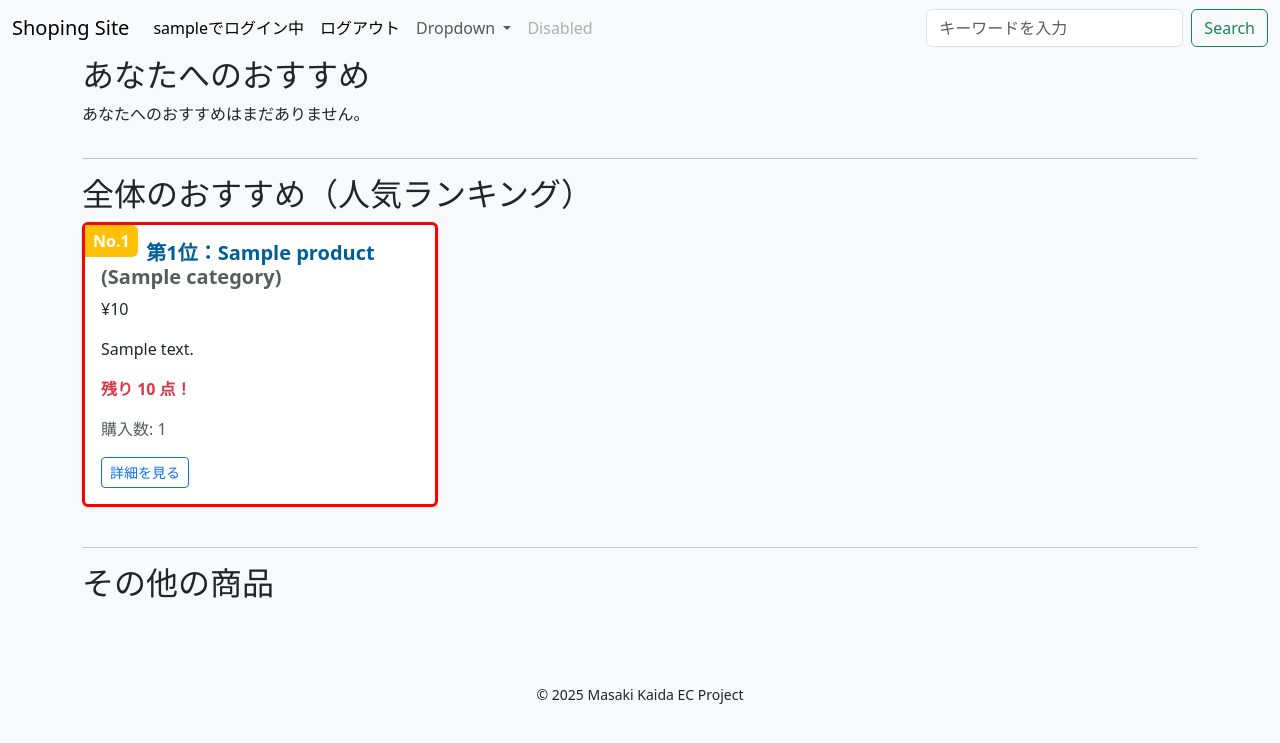
After one commit to maca-11/Shop_Django, a Django app: page /shopsite/recommend/ in a window 1280 px wide. The commit adds this page. Shown: the top 743 px of the page. Run offline with Django 4.2, Linux system fonts and the light colour scheme; a user stored in the database is signed in; tables that the repository leaves empty hold one stand-in row (values such as "Sample post"); some libraries are stand-ins or nearby versions.

Commit message:
お勧め機能

```diff
--- a/config/settings.py
+++ b/config/settings.py
@@ -41,6 +41,7 @@ INSTALLED_APPS = [
     'django_bootstrap5',
     'accounts.apps.AccountsConfig',
     'cart',
+    'widget_tweaks',
 ]
 
 MIDDLEWARE = [
--- a/shopsite/models.py
+++ b/shopsite/models.py
@@ -16,7 +16,6 @@ class Product(models.Model):
     price = models.DecimalField("価格", max_digits=10, decimal_places=2)
     stock = models.IntegerField("在庫数", default=0)
     author = models.ForeignKey(User, on_delete=models.CASCADE)  # ← 追加
-
 
     def __str__(self):
         return self.name
--- a/shopsite/urls.py
+++ b/shopsite/urls.py
@@ -15,4 +15,5 @@ urlpatterns = [
     path('<int:pk>/buy/', views.buy_product, name='buy'),  # ← これを追加！
     path('accounts/', include('accounts.urls')),  #
     path('cart/', include('cart.urls')),
+    path('recommend/', views.recommend_view, name='recommend'),
 ]
--- a/shopsite/views.py
+++ b/shopsite/views.py
@@ -10,11 +10,8 @@ from .models import Product
 from accounts.models import PurchaseHistory
 from django.contrib import messages
 
-
-
 # Create your views here.
 from django.views import generic    # 汎用ビューのインポート
-from .models import Product     # models.pyのArticleクラスをインポート
 
 def index(request):
     products = Product.objects.all()
@@ -117,3 +114,31 @@ def buy_product(request, pk):
         messages.warning(request, "申し訳ありません、在庫切れです。")
 
     return redirect('shopsite:detail', pk=pk)
+
+from django.db.models import Count
+
+@login_required
+def recommend_view(request):
+    # あなたへのおすすめ（購入履歴ベース）
+    categories = Product.objects.filter(
+        purchasehistory__user=request.user
+    ).values_list('category', flat=True).distinct()
+
+    recommended = Product.objects.filter(category__in=categories).exclude(
+        purchasehistory__user=request.user
+    ).distinct()[:5]
+
+    # 全体のおすすめ（購入数が多い順）
+    popular = Product.objects.annotate(
+        purchase_count=Count('purchasehistory')
+    ).order_by('-purchase_count')[:5]
+
+    # その他の商品（おすすめに含まれていないもの）
+    excluded_ids = list(recommended.values_list('id', flat=True)) + list(popular.values_list('id', flat=True))
+    others = Product.objects.exclude(id__in=excluded_ids)
+
+    return render(request, 'shopsite/recommend.html', {
+        'recommended': recommended,
+        'popular': popular,
+        'others': others
+    })
--- /dev/null
+++ b/static/css/style.css
@@ -0,0 +1,41 @@
+/* static/css/index.css */
+
+.card-title {
+  color: #005f99;
+  font-weight: bold;
+}
+
+.card:hover {
+  transform: scale(1.03);
+  transition: 0.2s ease-in-out;
+  box-shadow: 0 0 10px rgba(0,0,0,0.1);
+}
+/* index.css にこれ追加してみて： */
+.card {
+  border: 3px solid red;
+}
+
+.product-card {
+  border: 1px solid #ccc;
+  border-radius: 8px;
+  padding: 16px;
+  margin: 12px 0;
+  background-color: #f9f9f9;
+  box-shadow: 0 2px 5px rgba(0,0,0,0.1);
+  transition: transform 0.2s ease;
+}
+
+.product-card:hover {
+  transform: scale(1.02);
+}
+
+.product-card h3 {
+  margin-top: 0;
+  font-size: 1.2em;
+  color: #333;
+}
+
+.product-card p {
+  margin: 6px 0;
+  color: #555;
+}
--- a/templates/base.html
+++ b/templates/base.html
@@ -1,4 +1,5 @@
 {% load static %}
+{% load widget_tweaks %}
 {% load django_bootstrap5 %}
 
 <!DOCTYPE html>
@@ -42,6 +43,7 @@
                 Dropdown
             </a>
             <ul class="dropdown-menu">
+                <li><a class="dropdown-item" href="{% url 'shopsite:recommend' %}">おすすめ商品</a></li>
                 <li><a class="dropdown-item" href="{% url 'cart:cart_list' %}">カートを見る</a></li>
                 <li><a class="dropdown-item" href="{% url 'accounts:history' %}">購入履歴を見る</a></li>
                 <li><hr class="dropdown-divider"></li>
@@ -54,7 +56,7 @@
         </ul>
 
         <form class="d-flex" method="get" action="{% url 'shopsite:search' %}">
-            {{ searchform.words }}
+            {{ searchform.words|add_class:"form-control me-2" }}
             <button class="btn btn-outline-success" type="submit">Search</button>
         </form>
         </div>
--- a/templates/shopsite/index.html
+++ b/templates/shopsite/index.html
@@ -1,6 +1,5 @@
 {% extends "base.html" %}
 {% load static %}
-{% load django_bootstrap5 %}
 
 {% block title %}商品一覧{% endblock %}
 {% block extra_css %}
@@ -15,7 +14,7 @@
         <div class="col-md-6 col-lg-4 mb-4">
           <div class="card h-100 shadow-sm">
             <div class="card-body">
-              <h5 class="card-title">{{ product.name }}</h5>
+              <h5 class="card-title">{{ product.name }} <span>( {{ product.category }} )</span></h5>
               <p class="card-text">¥{{ product.price|floatformat:0 }}</p>
               <p class="card-text">{{ product.description }}</p>
               <p class="card-text">残り   {{ product.stock }}点！</p>
--- /dev/null
+++ b/templates/shopsite/recommend.html
@@ -0,0 +1,54 @@
+{% extends 'base.html' %}
+{% load static %}
+
+{% block title %}おすすめ商品とその他の商品{% endblock %}
+
+{% block content %}
+  <h2>あなたへのおすすめ</h2>
+  <div class="row">
+    {% for product in recommended %}
+      {% include 'shopsite/_product_card.html' %}
+    {% empty %}
+      <p>あなたへのおすすめはまだありません。</p>
+    {% endfor %}
+  </div>
+
+  <hr>
+
+<h2>全体のおすすめ（人気ランキング）</h2>
+    <div class="row">
+    {% for product in popular %}
+        <div class="col-md-6 col-lg-4 mb-4">
+        <div class="card h-100 shadow-sm position-relative">
+            <div class="card-body d-flex flex-column">
+            <h5 class="card-title">
+                 　　 第{{ forloop.counter }}位：{{ product.name }}
+                <span class="text-muted">({{ product.category }})</span>
+            </h5>
+            <p class="card-text">¥{{ product.price|floatformat:0 }}</p>
+            <p class="card-text">{{ product.description }}</p>
+            <p class="card-text text-danger fw-bold">残り {{ product.stock }} 点！</p>
+            <p class="card-text text-muted">購入数: {{ product.purchase_count }}</p>
+            <div class="mt-auto">
+                <a href="{% url 'shopsite:detail' product.id %}" class="btn btn-outline-primary btn-sm">詳細を見る</a>
+            </div>
+            </div>
+            <div class="position-absolute top-0 start-0 bg-warning text-white px-2 py-1 fw-bold rounded-end">
+            No.{{ forloop.counter }}
+            </div>
+        </div>
+        </div>
+    {% empty %}
+        <p>人気商品はまだありません。</p>
+    {% endfor %}
+    </div>
+
+  <hr>
+
+  <h2>その他の商品</h2>
+  <div class="row">
+    {% for product in others %}
+      {% include 'shopsite/_product_card.html' %}
+    {% endfor %}
+  </div>
+{% endblock %}
```
Also changed, not shown: templates/shopsite/_product_card.html (added, +13 -0 lines), static/css/index.css (line endings or trailing spaces).
